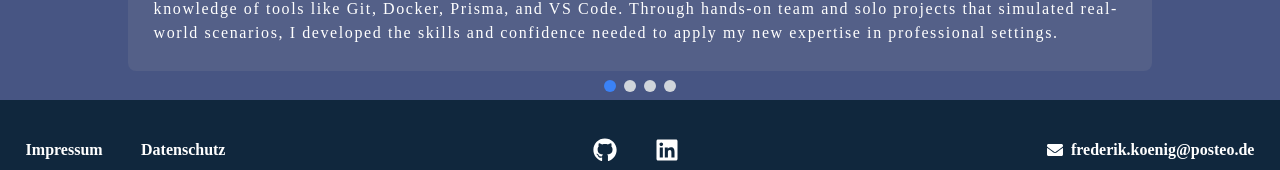
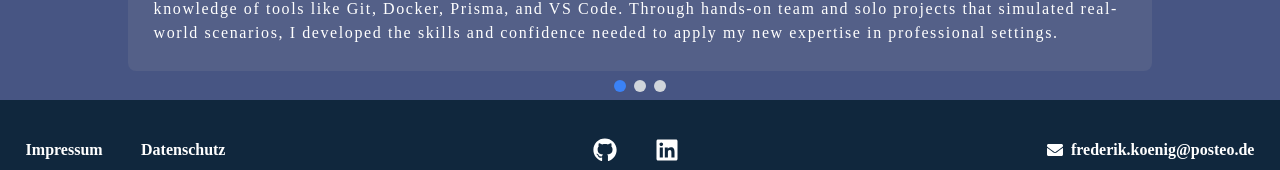
Before and after one commit to Fredmpk/Portfolio, a Next.js app: page / in a window 1280 px wide. Shown: the part 4435-4605 px from the top of the page. Built offline with nearby package versions, Linux system fonts and the light colour scheme.

Commit message:
removed weristschuld

```diff
--- a/src/app/components/projects-carousel.tsx
+++ b/src/app/components/projects-carousel.tsx
@@ -26,12 +26,12 @@ const cards = [
     content:
       "This was my first project after completing the bootcamp—a website for a friend who manufactures custom cargobikes. While I created the design in Figma, it was tailored to my friend's wishes and vision for the site. I built the website with Next.js for a fast, modern experience. I used Sanity as the headless CMS to manage content seamlessly. It was a great opportunity to apply everything I've learned, experiment with new technologies, and gain hands-on experience in web development.",
   },
-  {
-    title: "An idea for an app: WerIstSchuld?",
-    image: "/images/weristschuld.jpg",
-    content:
-      "For a future project, I want to focus on the topic of tax fraud and social fraud. My plan is to develop an app that processes and interconnects official statistical data on these issues. Using engaging animations and interactive features, the app will provide users with insights into the financial impacts and potential courses of action. Additionally, I intend to include example calculations to illustrate how the funds lost to tax fraud could be redirected for social purposes. Sadly, this is still only an idea",
-  },
+  // {
+  //   title: "An idea for an app: WerIstSchuld?",
+  //   image: "/images/weristschuld.jpg",
+  //   content:
+  //     "For a future project, I want to focus on the topic of tax fraud and social fraud. My plan is to develop an app that processes and interconnects official statistical data on these issues. Using engaging animations and interactive features, the app will provide users with insights into the financial impacts and potential courses of action. Additionally, I intend to include example calculations to illustrate how the funds lost to tax fraud could be redirected for social purposes. Sadly, this is still only an idea",
+  // },
 ];
 export function Carousel({ interval = 30000 }) {
   const [currentIndex, setCurrentIndex] = useState(0);
```
